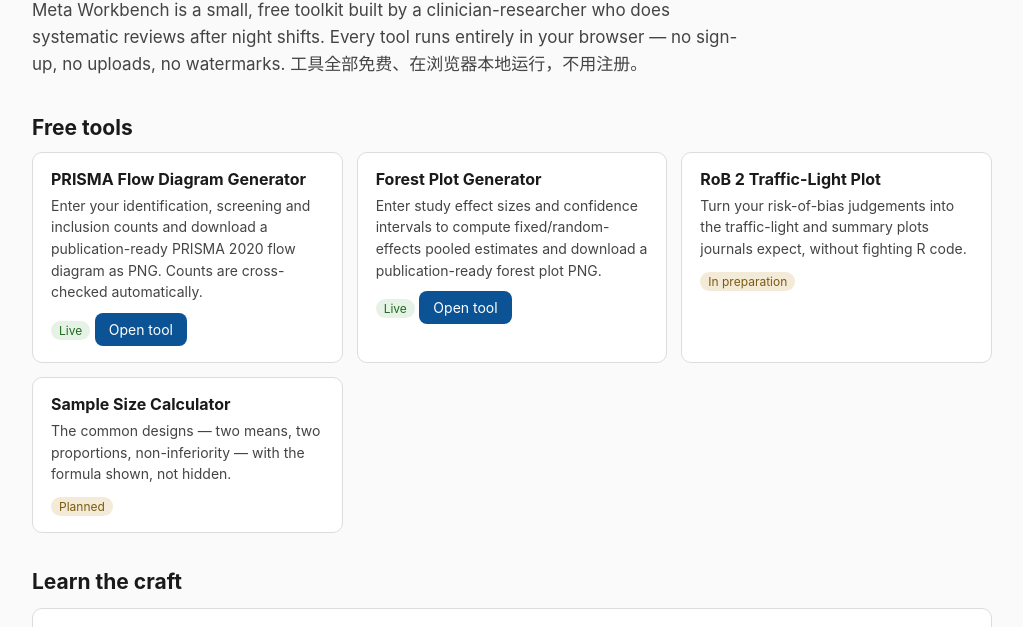
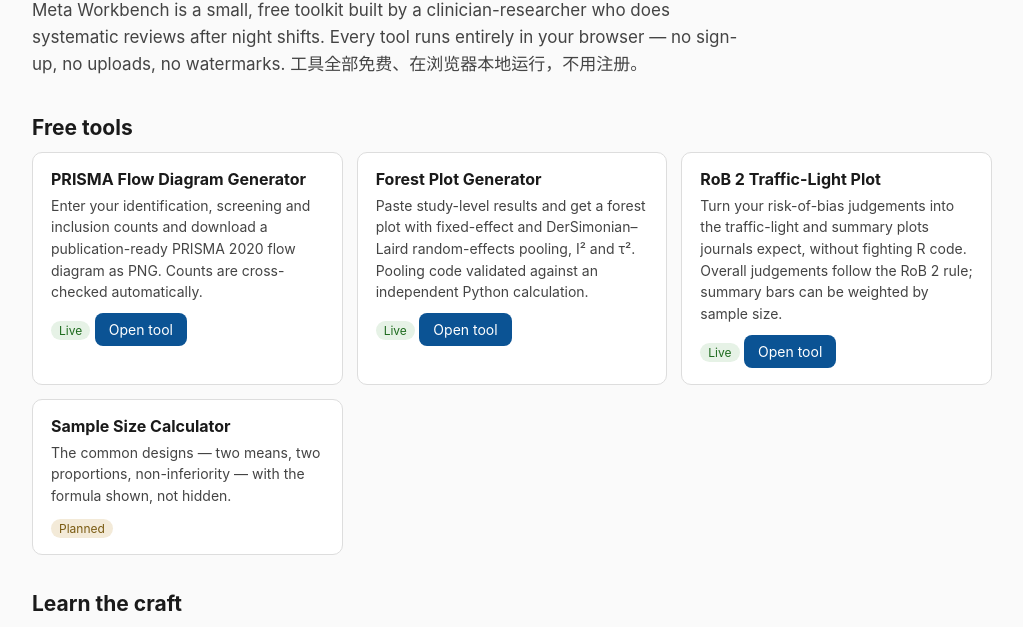
Before and after one commit to 007-cloud-star/metaworkbench, a plain HTML site: page index.html in a window 1280 px wide. Shown: the part 122-749 px from the top of the page, without its empty margins (128-1151 px from the left). Drawn offline with Linux system fonts and the light colour scheme.

Commit message:
Mark RoB 2 tool live on hub

```diff
--- a/index.html
+++ b/index.html
@@ -4,7 +4,7 @@
 <meta charset="UTF-8">
 <meta name="viewport" content="width=device-width, initial-scale=1.0">
 <title>Meta Workbench — Free Tools & Practical Guides for Systematic Reviewers</title>
-<meta name="description" content="Meta Workbench is a free toolkit for clinicians and researchers running systematic reviews and meta-analyses: a PRISMA 2020 flow diagram generator, with a forest plot maker and risk-of-bias tools in preparation. Plus a practitioner's newsletter and field notes.">
+<meta name="description" content="Meta Workbench is a free toolkit for clinicians and researchers running systematic reviews and meta-analyses: a PRISMA 2020 flow diagram generator, a forest plot generator and a RoB 2 traffic-light plot generator. Plus a practitioner's newsletter and field notes.">
 <style>
   body { font-family: -apple-system, "Segoe UI", Roboto, Helvetica, Arial, sans-serif; margin: 0; color: #1a1a1a; background: #fafafa; }
   .wrap { max-width: 960px; margin: 0 auto; padding: 32px 16px 64px; }
@@ -39,13 +39,13 @@
     </div>
     <div class="card">
       <h3>Forest Plot Generator</h3>
-      <p>Enter study effect sizes and confidence intervals to compute fixed/random-effects pooled estimates and download a publication-ready forest plot PNG.</p>
-        <span class="badge">Live</span>&nbsp;<a class="btn" href="./forest-plot-generator/index.html">Open tool</a>
+      <p>Paste study-level results and get a forest plot with fixed-effect and DerSimonian–Laird random-effects pooling, I² and τ². Pooling code validated against an independent Python calculation.</p>
+      <span class="badge">Live</span>&nbsp;<a class="btn" href="./forest-plot-generator/index.html">Open tool</a>
     </div>
     <div class="card">
       <h3>RoB 2 Traffic-Light Plot</h3>
-      <p>Turn your risk-of-bias judgements into the traffic-light and summary plots journals expect, without fighting R code.</p>
-      <span class="badge soon">In preparation</span>
+      <p>Turn your risk-of-bias judgements into the traffic-light and summary plots journals expect, without fighting R code. Overall judgements follow the RoB 2 rule; summary bars can be weighted by sample size.</p>
+      <span class="badge">Live</span>&nbsp;<a class="btn" href="./rob-traffic-light-generator/index.html">Open tool</a>
     </div>
     <div class="card">
       <h3>Sample Size Calculator</h3>
```
